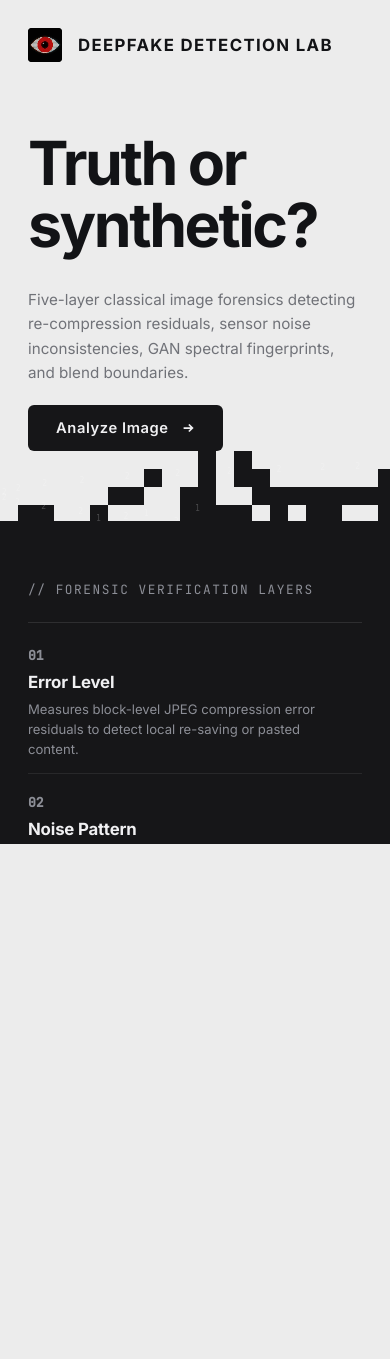
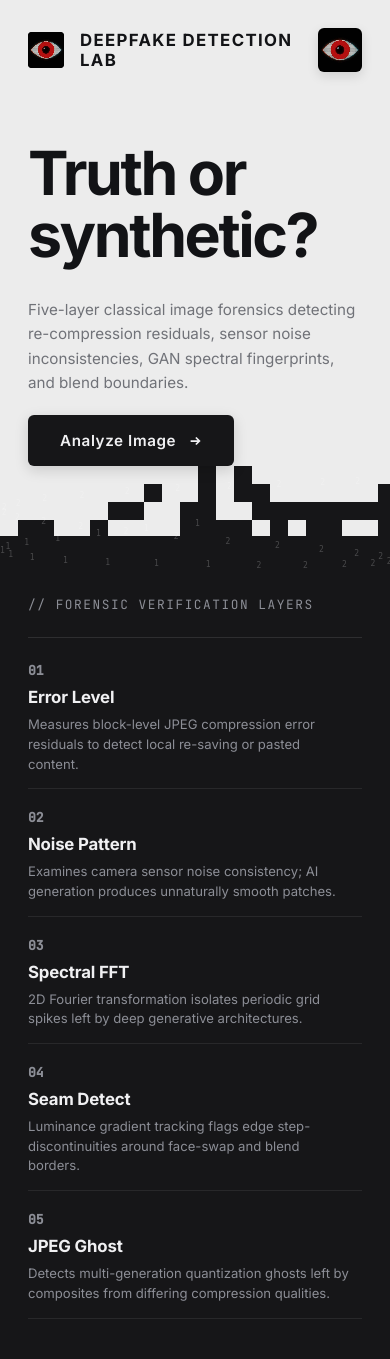
Before and after one commit to lyro-pyro/Deepfake-Detection-Tool-Using-Machine-Learning, a Flask app: page / in a window 390 px wide. Before the commit the page ends 844 px from the top, so only its background shows below. Run offline with Flask 3, Linux system fonts and the light colour scheme.

Commit message:
fix: make Analyze Image buttons fully responsive, add top-right logo, and normalize Vercel serverless routes

```diff
--- a/app.py
+++ b/app.py
@@ -7,10 +7,11 @@ Routes:
 """
 
 import os
-from flask import Flask, render_template, request, jsonify
+from flask import Flask, render_template, request, jsonify, send_from_directory
 from detector import analyze_image
 
 BASE_DIR = os.path.abspath(os.path.dirname(__file__))
+
 app = Flask(
     __name__,
     template_folder=os.path.join(BASE_DIR, "templates"),
@@ -26,10 +27,20 @@ def allowed_file(filename: str) -> bool:
 
 
 # ---------------------------------------------------------------------------
+# Explicit static file serving
+# ---------------------------------------------------------------------------
+@app.route("/static/<path:filename>")
+def serve_static(filename):
+    return send_from_directory(os.path.join(BASE_DIR, "static"), filename)
+
+
+# ---------------------------------------------------------------------------
 # Landing page
 # ---------------------------------------------------------------------------
 @app.route("/")
 @app.route("/api")
+@app.route("/api/index")
+@app.route("/api/index.py")
 def home():
     return render_template("index.html")
 
--- a/templates/index.html
+++ b/templates/index.html
@@ -17,7 +17,7 @@
         }
 
         *, *::before, *::after { margin: 0; padding: 0; box-sizing: border-box; }
-        html, body { height: 100%; overflow-x: hidden; }
+        html, body { min-height: 100%; overflow-x: hidden; }
 
         body {
             font-family: 'Inter', -apple-system, BlinkMacSystemFont, sans-serif;
@@ -33,7 +33,7 @@
             width: 100%;
             height: 100%;
             pointer-events: none;
-            z-index: 100;
+            z-index: 10;
         }
 
         /* ── Split Layout Container ── */
@@ -43,6 +43,7 @@
             flex-direction: column;
             position: relative;
             background: var(--dark-bg);
+            z-index: 20;
         }
 
         /* Upper light hero section with stepped pixel border */
@@ -51,7 +52,7 @@
             color: var(--text-dark);
             position: relative;
             padding: 36px 56px 90px;
-            z-index: 10;
+            z-index: 30;
         }
 
         /* ══ HEADER ══ */
@@ -60,6 +61,8 @@
             align-items: center;
             justify-content: space-between;
             margin-bottom: 70px;
+            position: relative;
+            z-index: 50;
         }
         .hdr-brand {
             display: flex;
@@ -67,8 +70,8 @@
             gap: 16px;
         }
         .hdr-brand img {
-            width: 34px;
-            height: 34px;
+            width: 36px;
+            height: 36px;
             object-fit: cover;
             image-rendering: pixelated;
             border-radius: 4px;
@@ -81,6 +84,20 @@
             text-transform: uppercase;
             color: var(--text-dark);
         }
+        .hdr-right {
+            display: flex;
+            align-items: center;
+        }
+        .hdr-logo-right {
+            width: 44px;
+            height: 44px;
+            object-fit: cover;
+            image-rendering: pixelated;
+            border-radius: 6px;
+            border: 1.5px solid rgba(0, 0, 0, 0.2);
+            box-shadow: 0 4px 12px rgba(0, 0, 0, 0.12);
+            background: #000;
+        }
 
         /* ══ HERO MAIN ══ */
         .hero-body {
@@ -88,7 +105,7 @@
             justify-content: space-between;
             align-items: flex-end;
             position: relative;
-            z-index: 15;
+            z-index: 40;
         }
 
         .headline {
@@ -104,6 +121,8 @@
             display: flex;
             flex-direction: column;
             gap: 20px;
+            position: relative;
+            z-index: 50;
         }
         .hero-desc {
             font-size: 0.95rem;
@@ -115,20 +134,26 @@
             display: inline-flex;
             align-items: center;
             gap: 12px;
-            padding: 14px 28px;
+            padding: 16px 32px;
             background: var(--dark-bg);
             color: var(--text-light);
             text-decoration: none;
-            font-size: 0.92rem;
+            font-size: 0.95rem;
             font-weight: 600;
             letter-spacing: 0.04em;
             border-radius: 6px;
             width: fit-content;
+            cursor: pointer !important;
+            pointer-events: auto !important;
+            position: relative;
+            z-index: 60;
             transition: all 0.2s ease;
+            box-shadow: 0 4px 14px rgba(0, 0, 0, 0.15);
         }
         .btn-analyze:hover {
             background: #000;
             transform: translateY(-2px);
+            box-shadow: 0 6px 20px rgba(0, 0, 0, 0.25);
         }
         .btn-analyze svg {
             transition: transform 0.2s;
@@ -159,7 +184,7 @@
             flex-direction: column;
             justify-content: flex-end;
             position: relative;
-            z-index: 10;
+            z-index: 20;
         }
 
         .layers-header {
@@ -237,8 +262,12 @@
 
         <header>
             <div class="hdr-brand">
-                <img src="/static/logo.jpg" alt="Deepfake Detection Lab Logo">
+                <img src="/static/logo.jpg" alt="Logo">
                 <h1 class="hdr-title">DEEPFAKE DETECTION LAB</h1>
+            </div>
+            <!-- Top Right Logo -->
+            <div class="hdr-right">
+                <img src="/static/logo.jpg" alt="Logo" class="hdr-logo-right">
             </div>
         </header>
 
@@ -251,7 +280,7 @@
                 <p class="hero-desc">
                     Five-layer classical image forensics detecting re-compression residuals, sensor noise inconsistencies, GAN spectral fingerprints, and blend boundaries.
                 </p>
-                <a href="/detect" class="btn-analyze">
+                <a href="/detect" class="btn-analyze" id="btn-analyze" onclick="window.location.href='/detect';">
                     <span>Analyze Image</span>
                     <svg width="14" height="14" viewBox="0 0 16 16" fill="none" stroke="currentColor" stroke-width="2">
                         <path d="M3 8h10M9 4l4 4-4 4"/>
@@ -320,10 +349,8 @@
         const cols = Math.ceil(W / CELL) + 1;
         const rows = Math.ceil(H / CELL) + 1;
 
-        // Stepped stepped silhouette matching the reference image
         for (let c = 0; c < cols; c++) {
             const x = c / cols;
-            // Contour baseline around the center of this transition box
             const baseline = H * 0.45 + (Math.sin(x * Math.PI * 3.2) * 16) + (Math.cos(x * Math.PI * 1.5) * 12);
             const boundaryRow = Math.floor(baseline / CELL);
 
@@ -331,7 +358,6 @@
                 const py = r * CELL;
                 const px = c * CELL;
 
-                // Deterministic pseudo-random stepped mosaic blocks near contour
                 const diff = r - boundaryRow;
                 let isDark = diff > 0;
                 if (diff === 0 || diff === -1 || diff === 1) {
@@ -348,7 +374,6 @@
             }
         }
 
-        // Small annotation numbers along boundary
         ctx.font = '500 8px ui-monospace, monospace';
         ctx.fillStyle = 'rgba(255, 255, 255, 0.22)';
         for (let i = 0; i < 40; i++) {
@@ -378,7 +403,6 @@
     window.addEventListener('resize', resize);
     resize();
 
-    // Spawns particles only when cursor moves
     document.addEventListener('mousemove', e => {
         const x = e.clientX;
         const y = e.clientY;
@@ -388,14 +412,13 @@
             const dy = y - lastY;
             const dist = Math.sqrt(dx * dx + dy * dy);
 
-            // Emit a small cluster of subtle star/glow particles on movement
             const count = Math.min(Math.floor(dist / 6) + 1, 4);
             for (let i = 0; i < count; i++) {
                 particles.push({
                     x: x + (Math.random() - 0.5) * 8,
                     y: y + (Math.random() - 0.5) * 8,
                     vx: (Math.random() - 0.5) * 0.8 + dx * 0.05,
-                    vy: (Math.random() - 0.5) * 0.8 + dy * 0.05 - 0.3, // slight upward float
+                    vy: (Math.random() - 0.5) * 0.8 + dy * 0.05 - 0.3,
                     size: Math.random() * 2.2 + 0.8,
                     alpha: 0.75,
                     decay: Math.random() * 0.02 + 0.015
@@ -427,7 +450,6 @@
                 continue;
             }
 
-            // Draw subtle antigravity glowing dot
             ctx.beginPath();
             ctx.arc(p.x, p.y, p.size, 0, Math.PI * 2);
             ctx.fillStyle = `rgba(180, 185, 205, ${p.alpha})`;
```
Also changed, not shown: api/index.py (+19 -1 lines), templates/detect.html (+39 -17 lines), requirements.txt (line endings or trailing spaces), vercel.json, 1 other file.
